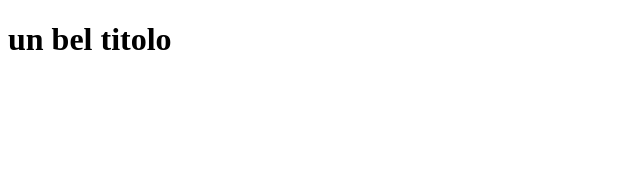
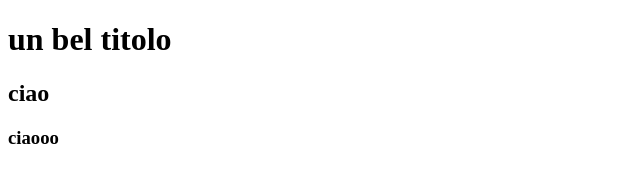
Before and after one commit to cinvenz/livecoding-1, a plain HTML site: page index.html in a window 1280 px wide. Shown: the whole page, without its empty margins (0-640 px from the left). Drawn offline with Linux system fonts and the light colour scheme.

Commit message:
second change

```diff
--- a/index.html
+++ b/index.html
@@ -8,6 +8,8 @@
 </head>
 <body>
     <h1>un bel titolo</h1>
+    <h2>ciao</h2>
+    <h3>ciaooo</h3>
 
 </body>
 </html>
```
